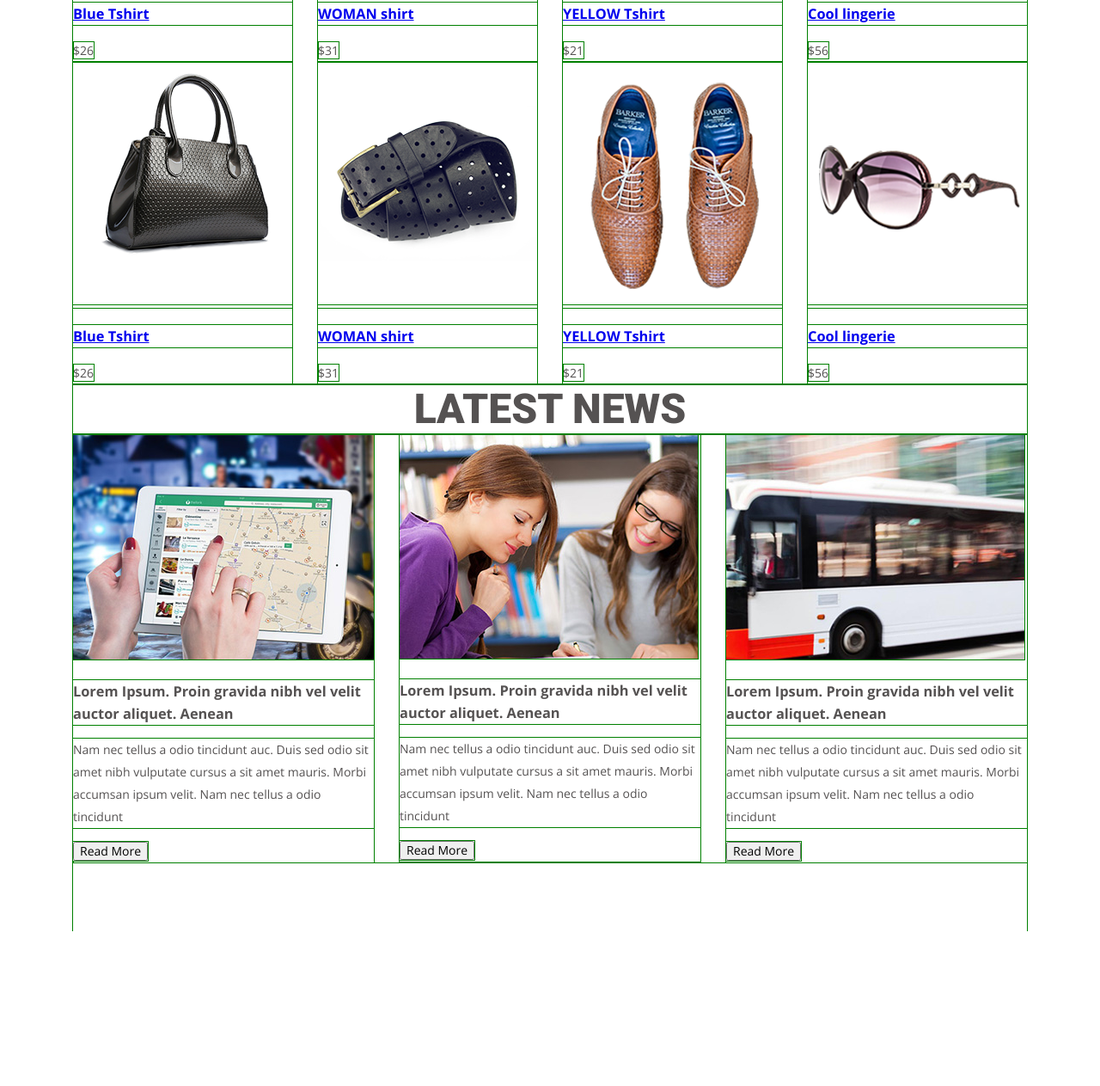
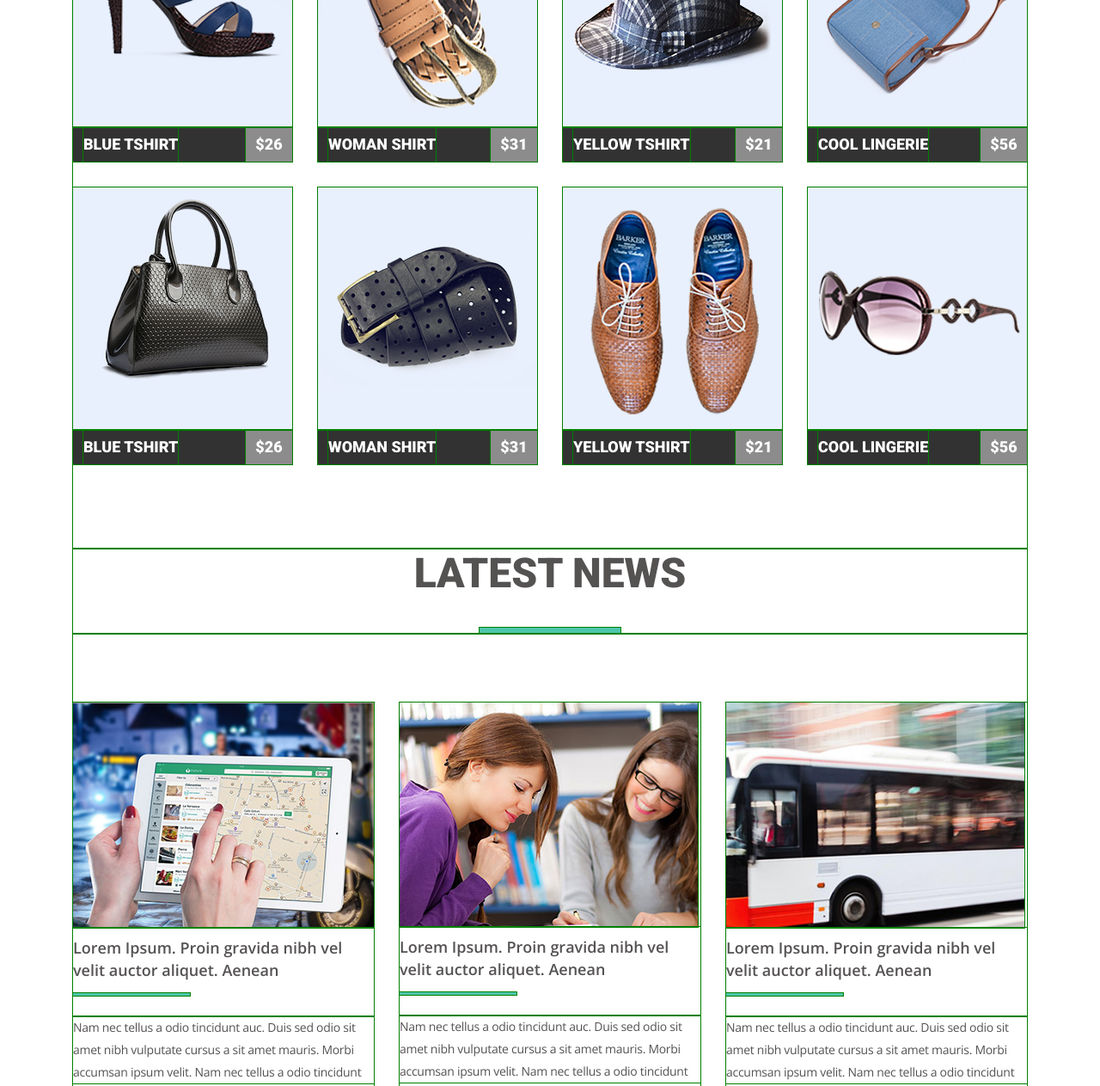
Before and after one commit to cherevandv/goit-fe-course-module04, a plain HTML site: page index.html in a window 1280 px wide. Shown: the part 489-1752 px from the top of the page at 86% size. Before the commit the page ends 1572 px from the top, so only its background shows below. Drawn offline with nearby package versions, Linux system fonts and the light colour scheme.

Commit message:
fixed styles

```diff
--- a/css/style.css
+++ b/css/style.css
@@ -16,10 +16,17 @@ body {
 }
 
 /*HEADER*/
-
 .container {
   width: 1110px;
   margin: 0 auto;
+}
+header {
+  padding-top: 36px;
+}
+.clearfix::after {
+  display: table;
+  content: "";
+  clear: both;
 }
 .logo {
   margin: 0;
@@ -28,6 +35,7 @@ body {
   line-height: 32px;
   text-transform: uppercase;
   font-weight: 300;
+  color: #1f1212;
   float: left;
 }
 .logo::first-letter {
@@ -44,23 +52,19 @@ body {
 .main-list-item {
   list-style: none;
   display: inline-block;
-  font-weight: bold;
-  text-transform: uppercase;
 }
 .main-list-item:not(:last-of-type) {
   margin-right: 34px;
 }
 .main-list-item a {
   text-decoration: none;
+  font-weight: bold;
+  text-transform: uppercase;
+  color: #1f1212;
   display: block;
 }
 .main-list-item a:hover {
   color: rgb(26, 188, 156);
-}
-.clearfix::after {
-  display: table;
-  content: "";
-  clear: both;
 }
 
 /*MAIN*/
@@ -81,53 +85,116 @@ body {
 .title-section-product {
   color: #515151;
 }
-.title-section-product::after {
+.title-section-product::after,
+.title-section-news::after {
+  content: "";
+  margin: 34px auto 0;
+  width: 164px;
+  height: 7px;
+  background-color: rgb(26, 188, 156);
+  display: block;
 }
-
+.title-section-news::after {
+  background-color: rgb(78, 198, 171);
+}
 .list-products {
   margin: 0;
-    padding: 0;
+  padding: 92px 0 98px 0;
 }
 .list-product-item {
   width: 255px;
   list-style: none;
   float: left;
+  background: rgb(233, 240, 253);
+}
+.list-product-item:nth-of-type(-n + 4) {
+  margin-bottom: 30px;
 }
 .list-product-item:not(:nth-of-type(4n)) {
   margin-right: 30px;
 }
-
-
-
+.list-product-item:hover .name-img-product {
+  background-color: rgb(26, 188, 156);
+}
+.list-product-item img {
+  margin: 0;
+  padding: 0;
+  display: block;
+}
+.name-img-product {
+  background-color: rgb(50, 50, 50);
+}
+.link-product h3,
+.price-product {
+  margin: 0;
+  padding: 4px 0;
+  font-family: "Roboto";
+  font-size: 18px;
+  line-height: 32px;
+  font-weight: 900;
+  text-transform: uppercase;
+  color: #ffffff;
+  text-align: center;
+}
+.link-product {
+  padding-left: 12px;
+  text-decoration: none;
+  float: left;
+}
+.price-product {
+  min-width: 54px;
+  background-color: rgba(255, 255, 255, 0.439);
+  float: right;
+}
 
 /*NEWS*/
 
 .news-list {
   margin: 0;
-    padding: 0;
+  padding: 80px 0 0 0;
 }
-.item-news {
+.news-list-item {
   list-style: none;
   float: left;
 }
-.item-news:not(:last-of-type) {
+.news-list-item:not(:last-of-type) {
   margin-right: 30px;
 }
 article {
   width: 350px;
-
 }
-
-
-/*.Rectangle_8_copy_3 {
-  background-color: rgb(26, 188, 156);
-
-  width: 164px;
-  height: 7px;
+.news-list-item img {
+  display: block;
 }
-.Rectangle_8_copy_3 {
+.news-list-item h3 {
+  margin: 0;
+  padding: 10px 0 24px 0;
+  font-size: 18px;
+  line-height: 26px;
+  font-weight: 600;
+}
+.news-list-item h3::after {
+  content: "";
+  margin: 14px 0 0 0;
+  width: 136px;
+  height: 3px;
   background-color: rgb(78, 198, 171);
-
-  width: 164px;
-  height: 7px;
+  display: block;
 }
+.news-list-item p {
+  margin: 0 0 12px 0;
+  letter-spacing: -0.02em;
+}
+button {
+  margin: 0;
+  padding: 12px 40px;
+  border: none;
+  border-radius: 3px;
+  background-color: rgb(78, 198, 171);
+  font-size: 16px;
+  line-height: 26px;
+  color: #ffffff;
+  font-weight: 300;
+  text-transform: capitalize;
+  cursor: pointer;
+}
--- a/index.html
+++ b/index.html
@@ -13,7 +13,7 @@
   </head>
   <body class="container">
     <header class="clearfix">
-      <h1 class="logo">mart</h1>
+      <a href="#"><h1 class="logo">mart</h1></a>
       <nav class="main-nav">
         <ul class="main-list-section">
           <li class="main-list-item"><a href="#">Home</a></li>
@@ -37,8 +37,9 @@
                 width="255"
                 height="282"
             /></a>
-            <div>
-              <a href="#"><h3>Blue Tshirt</h3></a><span>$26</span>
+            <div class="name-img-product clearfix">
+              <a href="#" class="link-product"><h3>Blue Tshirt</h3></a
+              ><span class="price-product">&dollar;26</span>
             </div>
           </li>
           <li class="list-product-item">
@@ -49,8 +50,9 @@
                 width="255"
                 height="282"
             /></a>
-            <div>
-              <a href="#"><h3>WOMAN shirt</h3></a><span>$31</span>
+            <div class="name-img-product clearfix">
+              <a href="#" class="link-product"><h3>WOMAN shirt</h3></a
+              ><span class="price-product">&dollar;31</span>
             </div>
           </li>
           <li class="list-product-item">
@@ -61,8 +63,9 @@
                 width="255"
                 height="282"
             /></a>
-            <div>
-              <a href="#"><h3>YELLOW Tshirt</h3></a><span>$21</span>
+            <div class="name-img-product clearfix">
+              <a href="#" class="link-product"><h3>YELLOW Tshirt</h3></a
+              ><span class="price-product">&dollar;21</span>
             </div>
           </li>
           <li class="list-product-item">
@@ -73,8 +76,9 @@
                 width="255"
                 height="282"
             /></a>
-            <div>
-              <a href="#"><h3>Cool lingerie</h3></a><span>$56</span>
+            <div class="name-img-product clearfix">
+              <a href="#" class="link-product"><h3>Cool lingerie</h3></a
+              ><span class="price-product">&dollar;56</span>
             </div>
           </li>
           <li class="list-product-item">
@@ -85,8 +89,9 @@
                 width="255"
                 height="282"
             /></a>
-            <div>
-              <a href="#"><h3>Blue Tshirt</h3></a><span>$26</span>
+            <div class="name-img-product clearfix">
+              <a href="#" class="link-product"><h3>Blue Tshirt</h3></a
+              ><span class="price-product">&dollar;26</span>
             </div>
           </li>
           <li class="list-product-item">
@@ -97,8 +102,9 @@
                 width="255"
                 height="282"
             /></a>
-            <div>
-              <a href="#"><h3>WOMAN shirt</h3></a><span>$31</span>
+            <div class="name-img-product clearfix">
+              <a href="#" class="link-product"><h3>WOMAN shirt</h3></a
+              ><span class="price-product">&dollar;31</span>
             </div>
           </li>
           <li class="list-product-item">
@@ -109,8 +115,9 @@
                 width="255"
                 height="282"
             /></a>
-            <div>
-              <a href="#"><h3>YELLOW Tshirt</h3></a><span>$21</span>
+            <div class="name-img-product clearfix">
+              <a href="#" class="link-product"><h3>YELLOW Tshirt</h3></a
+              ><span class="price-product">&dollar;21</span>
             </div>
           </li>
           <li class="list-product-item">
@@ -121,8 +128,9 @@
                 width="255"
                 height="282"
             /></a>
-            <div>
-              <a href="#"><h3>Cool lingerie</h3></a><span>$56</span>
+            <div class="name-img-product clearfix">
+              <a href="#" class="link-product"><h3>Cool lingerie</h3></a
+              ><span class="price-product">&dollar;56</span>
             </div>
           </li>
         </ul>
@@ -130,7 +138,7 @@
       <section>
         <h2 class="title-section-news">LATEST NEWS</h2>
         <ul class="news-list clearfix">
-          <li class="item-news">
+          <li class="news-list-item">
             <article>
               <img
                 src="./img/news09.jpg"
@@ -149,7 +157,7 @@
               <button type="button">Read More</button>
             </article>
           </li>
-          <li class="item-news">
+          <li class="news-list-item">
             <article>
               <img
                 src="./img/news10.jpg"
@@ -168,7 +176,7 @@
               <button type="button">Read More</button>
             </article>
           </li>
-          <li class="item-news">
+          <li class="news-list-item">
             <article>
               <img
                 src="./img/news11.jpg"
```
Lines whose indentation alone changed are shown as unchanged.
